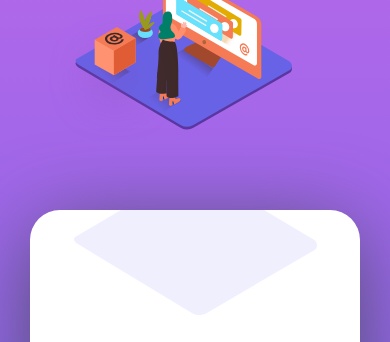
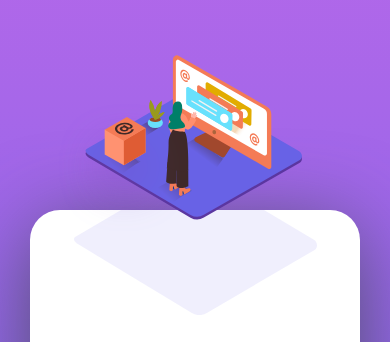
Before and after one commit to DavoSF/FAQs, a plain HTML site: page index.html in a window 390 px wide. Shown: the top 342 px of the page. Drawn offline with Linux system fonts and the light colour scheme.

Commit message:
centering img again

```diff
--- a/index.css
+++ b/index.css
@@ -198,6 +198,17 @@ body {
     max-height: 8px;
 }
 
+@media (max-width: 570px) {
+    .woman-mobile {
+        top: -260px;
+        left: -30px;
+    }
+
+    .bg-pattern-mobile {
+        max-width: 290px;
+    }
+}
+
 @media (min-width: 1200px) {
     .box {
         display: block;
```
